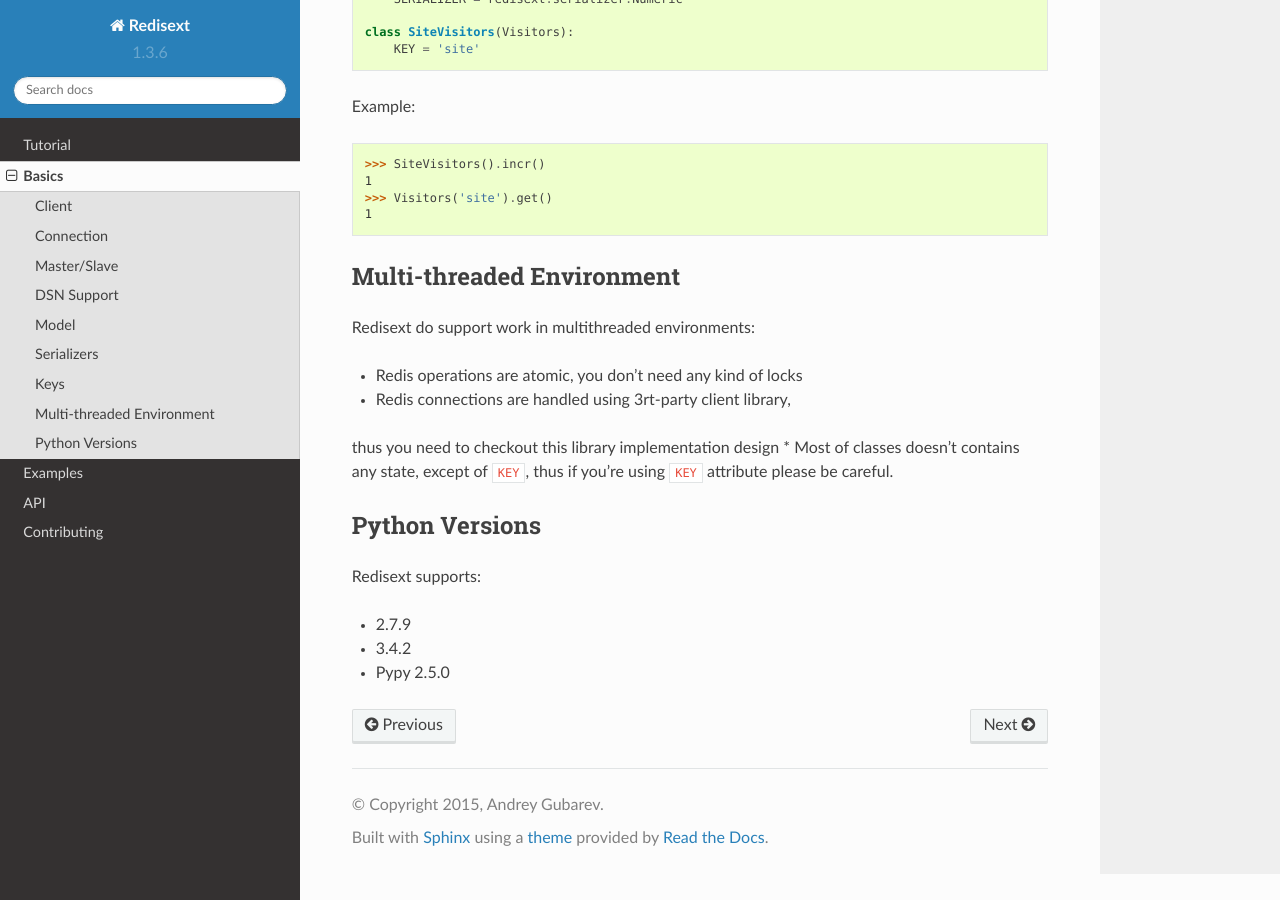
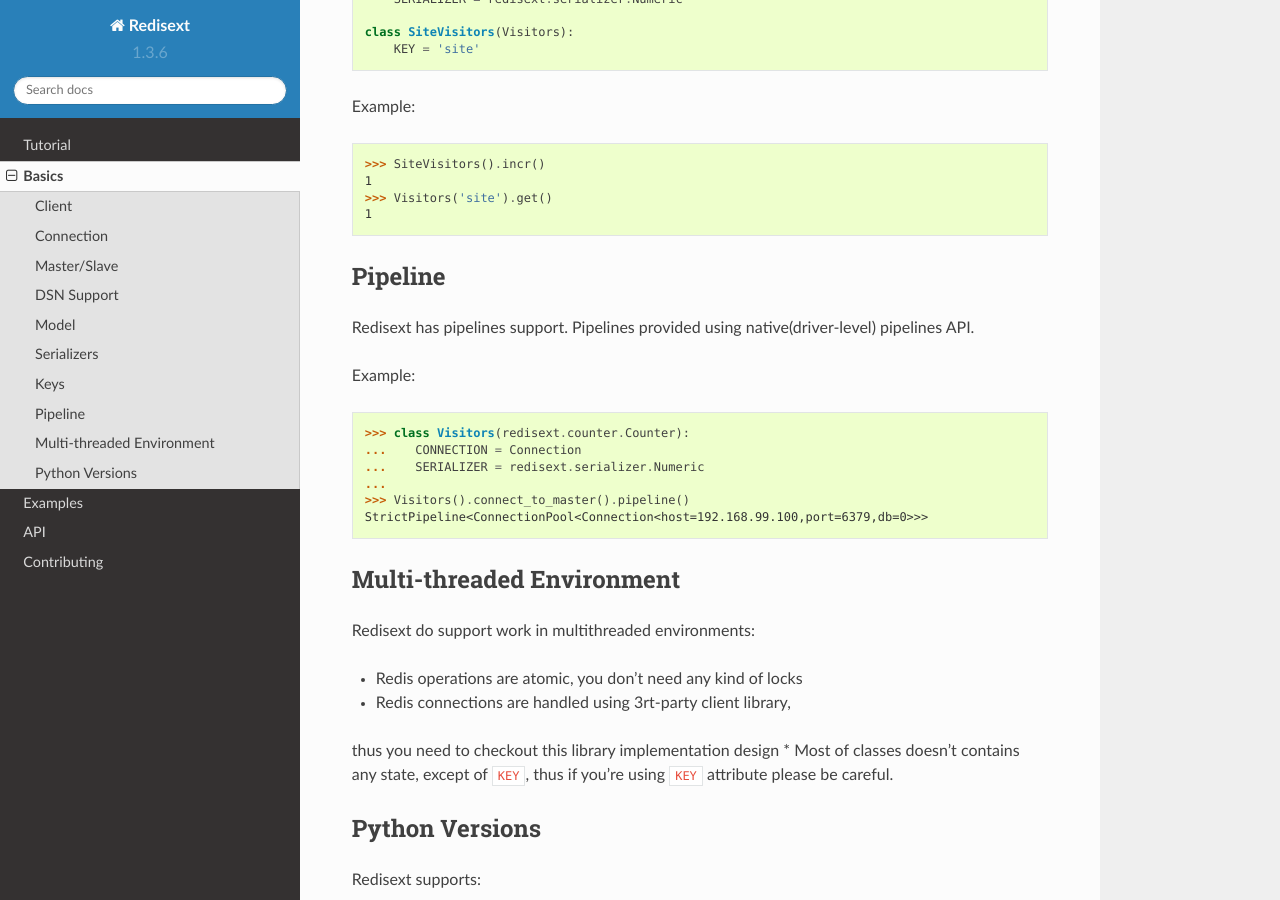
Before and after one commit to mylokin/redisext, a Sphinx documentation site: the page built from docs/modules/basics.rst, in a window 1280 px wide and 900 px high, scrolled down 2354 px. Built offline with Sphinx 7.4.7 and the Read the Docs theme 2.0.0, drawn with Linux system fonts in a browser that asks for light colours.

Commit message:
add pipeline docs

```diff
--- a/docs/modules/basics.rst
+++ b/docs/modules/basics.rst
@@ -110,6 +110,21 @@
    >>> Visitors('site').get()
    1
 
+Pipeline
+--------
+
+Redisext has pipelines support. Pipelines provided using native(driver-level)
+pipelines API.
+
+Example::
+
+   >>> class Visitors(redisext.counter.Counter):
+   ...    CONNECTION = Connection
+   ...    SERIALIZER = redisext.serializer.Numeric
+   ...
+   >>> Visitors().connect_to_master().pipeline()
+   StrictPipeline<ConnectionPool<Connection<host=192.168.99.100,port=6379,db=0>>>
+
 Multi-threaded Environment
 --------------------------
 
```
